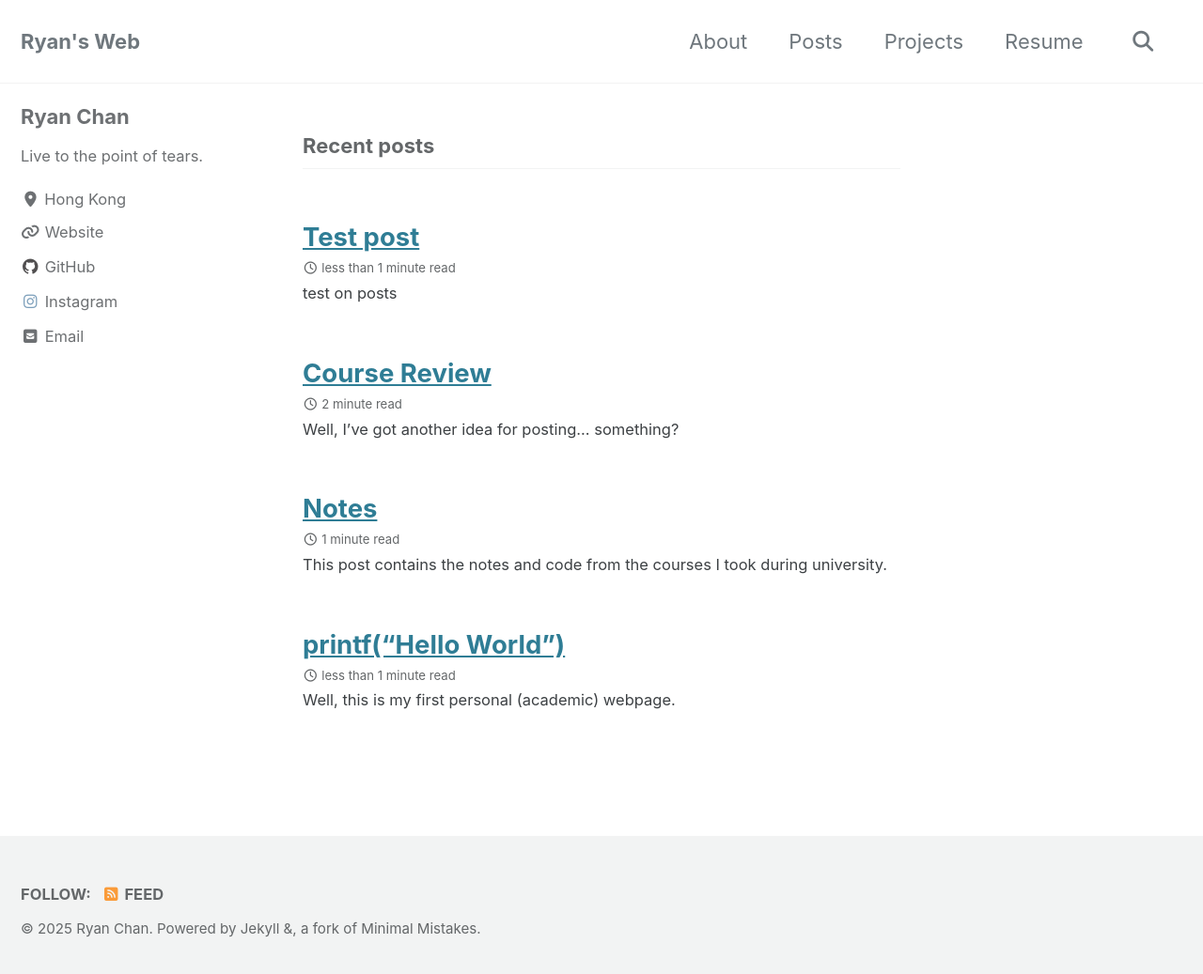
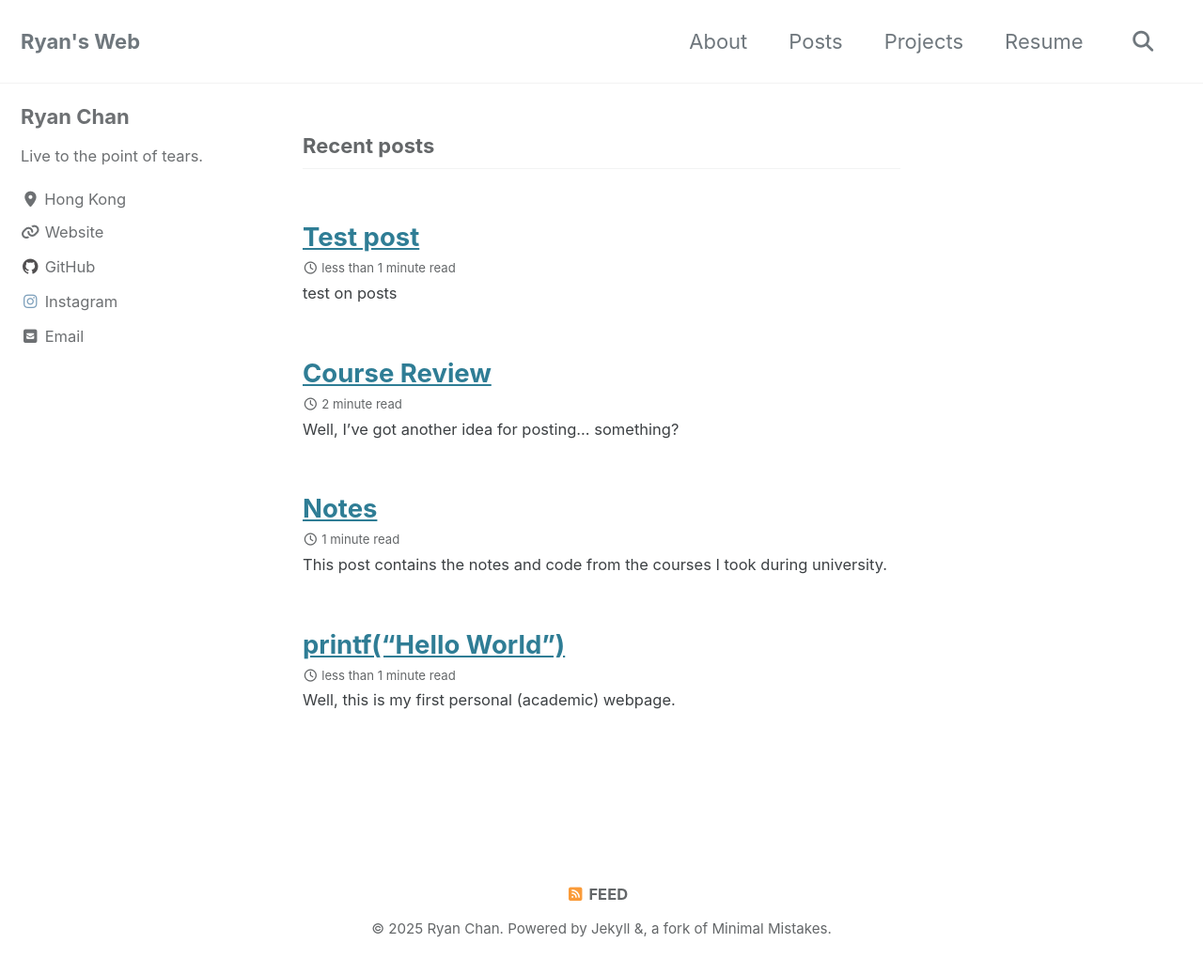
Before and after one commit to dizzyryan/ryanc.wtf, a Jekyll site: the page built from index.html, in a window 1280 px wide and 1044 px high. Shown: the top 1037 px of the window at 94% size. Built offline with Jekyll 4.4.1, drawn with Linux system fonts in a browser that asks for light colours; cached includes are drawn as plain includes; the list of posts is cut into pages by our own code.

Commit message:
refactor(footer): simplify footer structure and update styling for better alignment

```diff
--- a/_includes/footer.html
+++ b/_includes/footer.html
@@ -1,9 +1,5 @@
 <div class="page__footer-follow">
   <ul class="social-icons">
-    {% if site.data.ui-text[site.locale].follow_label %}
-      <li><strong>{{ site.data.ui-text[site.locale].follow_label }}</strong></li>
-    {% endif %}
-
     {% if site.footer.links %}
       {% for link in site.footer.links %}
         {% if link.label and link.url %}
--- a/_sass/_footer.scss
+++ b/_sass/_footer.scss
@@ -13,7 +13,7 @@
   animation: $intro-transition;
   -webkit-animation-delay: 0.45s;
   animation-delay: 0.45s;
-  background-color: $footer-background-color;
+  text-align: center;
 
   footer {
     @include clearfix;
```
